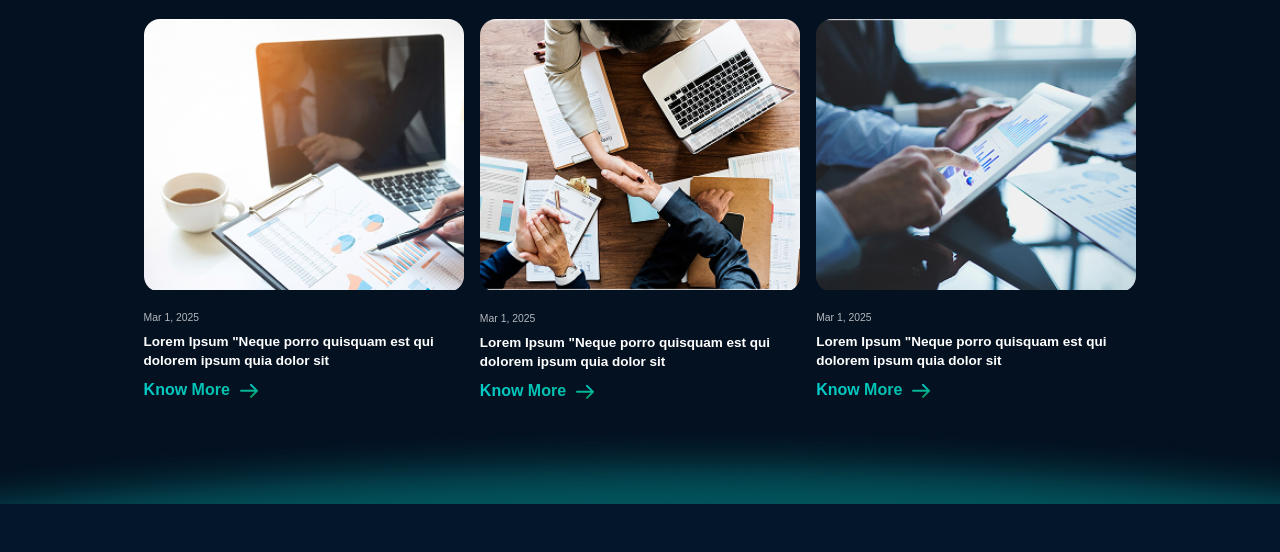
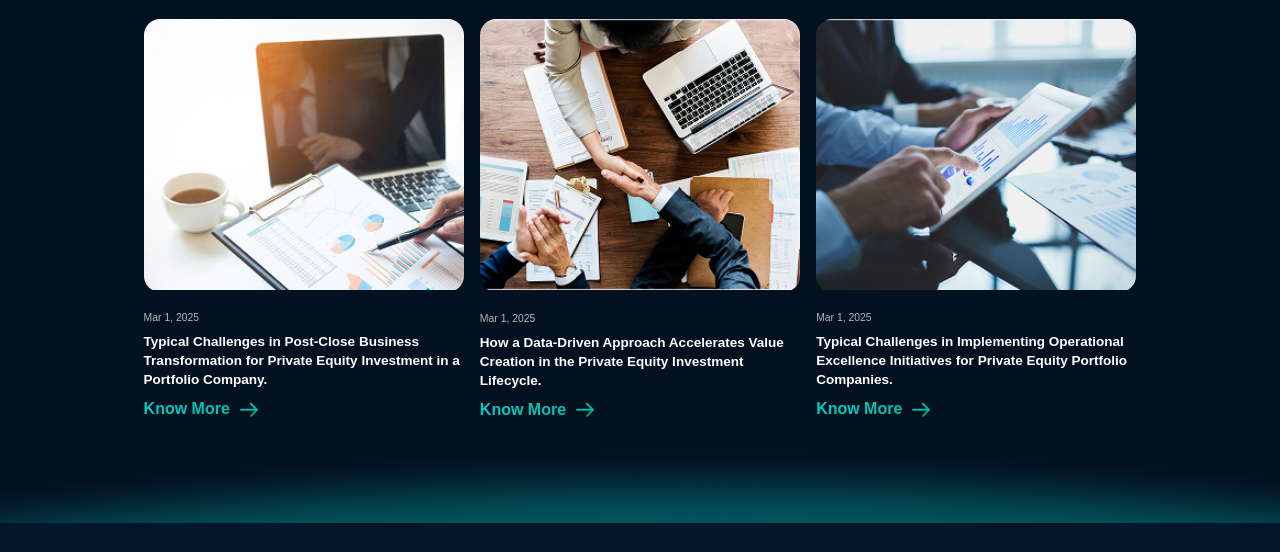
Before and after one commit to tarunfullstackdeveloper/3i, a plain HTML site: page v3/blog.html in a window 1280 px wide. Shown: the part 1521-2073 px from the top of the page. Drawn offline with nearby package versions, Linux system fonts and the light colour scheme; a web font is replaced by a local one.

Commit message:
Add files via upload

```diff
--- a/v3/blog.html
+++ b/v3/blog.html
@@ -109,7 +109,7 @@
 						<div class="blogimg"><img src="img/blog.jpg" alt="Blog Image"></div>
 						<div class="blogcontent">
 							<h6 class="date">Mar 1, 2025</h6>
-							<h3>Lorem Ipsum "Neque porro quisquam est qui dolorem ipsum quia dolor sit</h3>
+							<h3>Typical Challenges in Post-Close Business Transformation for Private Equity Investment in a Portfolio Company. </h3>
 							<a href="">
 								Know More
 								<svg width="18" height="15" viewBox="0 0 18 15" fill="none" xmlns="http://www.w3.org/2000/svg">
@@ -130,7 +130,7 @@
 						<div class="blogimg"><img src="img/blog-1.jpg" alt="Blog Image"></div>
 						<div class="blogcontent">
 							<h6 class="date">Mar 1, 2025</h6>
-							<h3>Lorem Ipsum "Neque porro quisquam est qui dolorem ipsum quia dolor sit</h3>
+							<h3>How a Data-Driven Approach Accelerates Value Creation in the Private Equity Investment Lifecycle. </h3>
 							<a href="">
 								Know More
 								<svg width="18" height="15" viewBox="0 0 18 15" fill="none" xmlns="http://www.w3.org/2000/svg">
@@ -151,7 +151,7 @@
 						<div class="blogimg"><img src="img/blog-2.jpg" alt="Blog Image"></div>
 						<div class="blogcontent">
 							<h6 class="date">Mar 1, 2025</h6>
-							<h3>Lorem Ipsum "Neque porro quisquam est qui dolorem ipsum quia dolor sit</h3>
+							<h3>Typical Challenges in Implementing Operational Excellence Initiatives for Private Equity Portfolio Companies. </h3>
 							<a href="">
 								Know More
 								<svg width="18" height="15" viewBox="0 0 18 15" fill="none" xmlns="http://www.w3.org/2000/svg">
```
